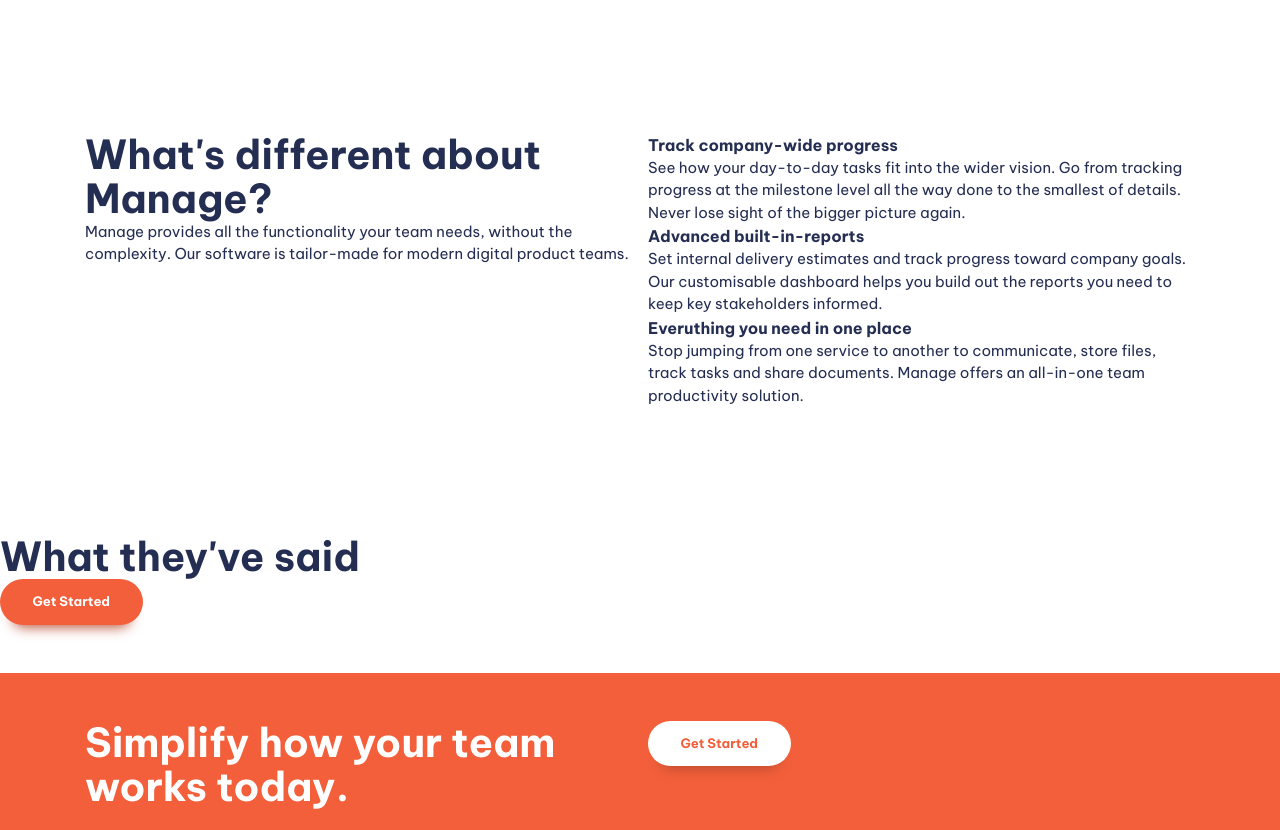
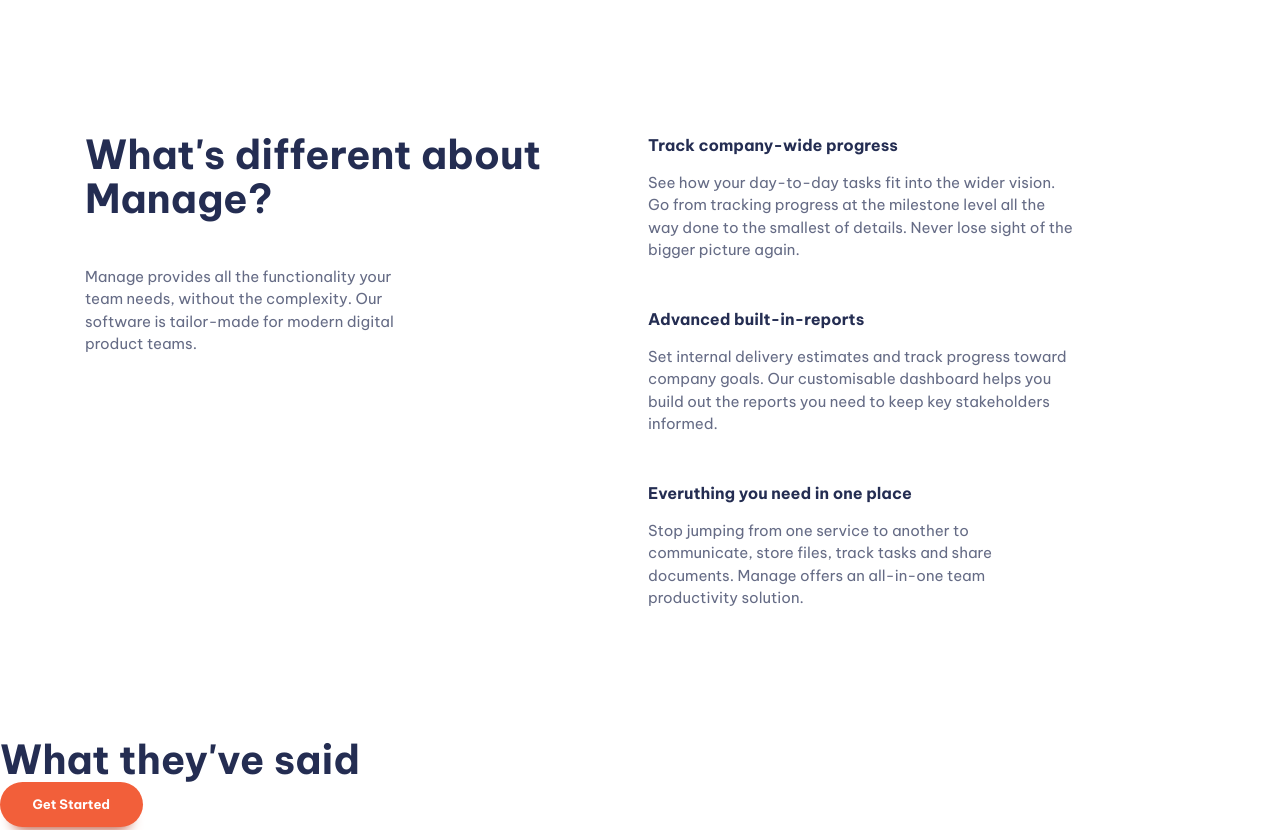
Before and after one commit to Oliver31Batista/fem-manage-landing-page, a website built with Vite: page index.html in a window 1280 px wide. Shown: the part 680-1510 px from the top of the page. Built offline with nearby package versions, Linux system fonts and the light colour scheme.

Commit message:
applying spacing

```diff
--- a/index.html
+++ b/index.html
@@ -41,7 +41,7 @@
       <section class="padding-block-900">
         <div class="container">
           <div class="even-columns">
-            <div>
+            <div class="flow">
               <h1 class="fs-primary-heading fw-bold">
                 Bring everyone together to build better products.
               </h1>
@@ -64,7 +64,7 @@
       <section class="padding-block-900">
         <div class="container">
           <div class="even-columns">
-            <div>
+            <div class="flow">
               <h2 class="fs-secondary-heading fw-bold">
                 What's different about Manage?
               </h2>
@@ -72,27 +72,33 @@
                 Manage provides all the functionality your team needs, without
                 the complexity. Our software is tailor-made for modern digital
                 product teams.
-              </p>
+            </p>
             </div>
             <div>
-              <ul class="numbered-items" role="list">
+              <ul class="numbered-items | flow" role="list">
                 <li>
-                  <h3 class="fs-600 fw-bold">Track company-wide progress</h3>
-                    <p>See how your day-to-day tasks fit into the wider vision. Go from tracking progress at the milestone
+                  <div class="flow" style="--flow-spacer: 1em">
+                    <h3 class="fs-600 fw-bold">Track company-wide progress</h3>
+                    <p data-width="wide">See how your day-to-day tasks fit into the wider vision. Go from tracking progress at the milestone
                       level all the way
                       done to the smallest of details. Never lose sight of the bigger picture again.</p>
+                    </div>
                 </li>
                 <li>
+                  <div class="flow" style="--flow-spacer: 1em">
                   <h3 class="fs-600 fw-bold">Advanced built-in-reports</h3>
-                    <p>Set internal delivery estimates and track progress toward company goals. Our customisable dashboard
+                    <p data-width="wide">Set internal delivery estimates and track progress toward company goals. Our customisable dashboard
                       helps you build out
                       the reports you need to keep key stakeholders informed.</p>
+                    </div>
                 </li>
                 <li>
-                  <h3 class="fs-600 fw-bold">Everuthing you need in one place</h3>
-                    <p>Stop jumping from one service to another to communicate, store files, track tasks and share
+                  <div class="flow" style="--flow-spacer: 1em">
+                    <h3 class="fs-600 fw-bold">Everuthing you need in one place</h3>
+                    <p data-width="wide">Stop jumping from one service to another to communicate, store files, track tasks and share
                       documents. Manage offers an
                       all-in-one team productivity solution.</p>
+                    </div>
                 </li>
               </ul>
             </div>
@@ -136,7 +142,7 @@
           </div>
           <div>
             <nav class="footer-nav">
-              <ul aria-label="Footer" role="list">
+              <ul class="flow" style="--flow-spacer: 1em" aria-label="Footer" role="list">
                 <li><a href="#">Home</a></li>
                 <li><a href="#">Pricing</a></li>
                 <li><a href="#">Products</a></li>
--- a/style.css
+++ b/style.css
@@ -92,6 +92,15 @@ body {
   line-height: 1.5;
 }
 
+p:not([class]){
+  opacity: 0.7;
+  max-width:32ch;
+}
+
+p[data-width="wide"]{
+  max-width: 42ch;
+}
+
 /* A elements that don't have a class get default styles */
 a:not([class]) {
   text-decoration-skip-ink: auto;
@@ -118,18 +127,6 @@ svg {
     animation-iteration-count: 1 !important;
     transition-duration: 0.01ms !important;
     scroll-behavior: auto !important;
-  }
-}
-
-.even-columns {
-  display: grid;
-  gap: 1rem;
-}
-
-@media (min-width: 50em) {
-  .even-columns {
-    grid-auto-flow: column;
-    grid-auto-columns: 1fr;
   }
 }
 
@@ -274,6 +271,33 @@ body {
   border: 0;
 }
 
+.container {
+  --max-width: 1110px;
+  --padding: 1rem;
+
+  width: min(var(--max-width), 100% - (var(--padding) * 2));
+  margin-inline: auto;
+}
+
+/*where is for specificity*/
+:where(.flow :not(:first-child)){
+  margin-top: var(--flow-spacer, 3em);
+}
+
+
+
+.even-columns {
+  display: grid;
+  gap: 1rem;
+}
+
+@media (min-width: 50em) {
+  .even-columns {
+    grid-auto-flow: column;
+    grid-auto-columns: 1fr;
+  }
+}
+
 .text-primary-400 {
   color: var(--clr-primary-400);
 }
@@ -356,11 +380,3 @@ body {
     display: inline-flex;
   }
 }
-
-.container {
-  --max-width: 1110px;
-  --padding: 1rem;
-
-  width: min(var(--max-width), 100% - (var(--padding) * 2));
-  margin-inline: auto;
-}
```
